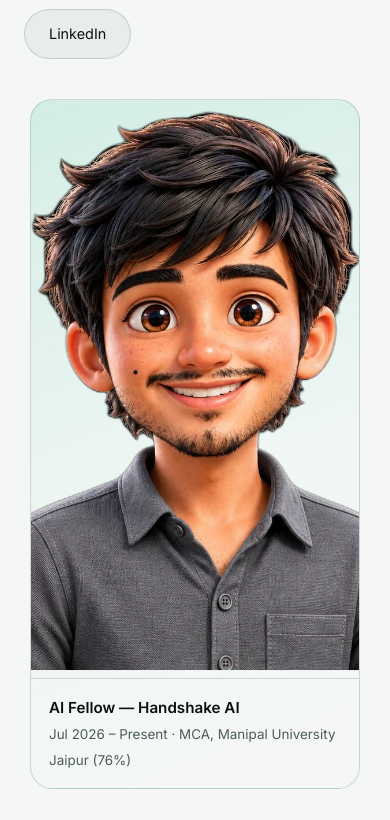
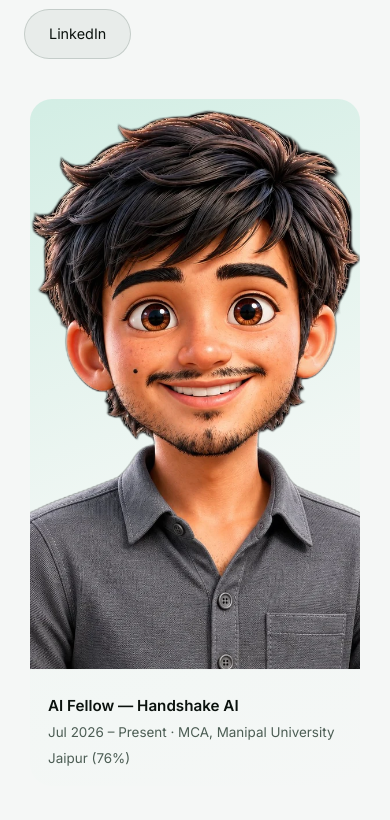
Before and after one commit to Manoj-2424150118/Manoj-2424150118.github.io, a plain HTML site: page index.html in a window 390 px wide. Shown: the part 1004-1824 px from the top of the page. Drawn offline with Linux system fonts and the light colour scheme.

Commit message:
style(hero): remove the border around Manoj's portrait
Per Manoj's instruction: drop the 1px border on .portrait-card,
its hover border colour, and the divider line above the facts
strip. The soft gradient card and rounded corners stay.
Stylesheet links gain a ?v=20261111 query so phones fetch the
new CSS immediately instead of serving the cached copy.

```diff
--- a/index.html
+++ b/index.html
@@ -84,7 +84,7 @@
   ]
 }
 </script>
-<link rel="stylesheet" href="styles.css">
+<link rel="stylesheet" href="styles.css?v=20261111">
 </head>
 <body>
 <a class="skip" href="#main">Skip to content</a>
--- a/styles.css
+++ b/styles.css
@@ -85,12 +85,12 @@ a.chip:hover{border-color:var(--accent-2);color:var(--ink);text-decoration:none;
 .btn.primary:hover{box-shadow:0 12px 28px rgba(16,185,129,.28)}
 .btn.small{padding:9px 18px;font-size:.84rem}
 .portrait-wrap{max-width:330px;margin:0 auto;width:100%}
-.portrait-card{position:relative;border-radius:22px;overflow:hidden;border:1px solid var(--line);background:linear-gradient(160deg,rgba(16,185,129,.15),rgba(167,243,208,.06) 55%,transparent);transition:transform .35s,border-color .35s,box-shadow .35s}
-.portrait-card:hover{transform:translateY(-4px);border-color:var(--line-strong);box-shadow:0 24px 48px rgba(0,0,0,.5)}
+.portrait-card{position:relative;border-radius:22px;overflow:hidden;background:linear-gradient(160deg,rgba(16,185,129,.15),rgba(167,243,208,.06) 55%,transparent);transition:transform .35s,box-shadow .35s}
+.portrait-card:hover{transform:translateY(-4px);box-shadow:0 24px 48px rgba(0,0,0,.5)}
 .portrait-card::after{content:"";position:absolute;inset:0;background:linear-gradient(115deg,transparent 30%,rgba(255,255,255,.09) 48%,transparent 62%);transform:translateX(-120%);transition:transform .8s ease;pointer-events:none}
 .portrait-card:hover::after{transform:translateX(120%)}
 .portrait-card img{width:100%;aspect-ratio:4/5;object-fit:cover;object-position:center 18%}
-.portrait-facts{padding:16px 18px;border-top:1px solid var(--line);background:rgba(255,255,255,.02)}
+.portrait-facts{padding:16px 18px;background:rgba(255,255,255,.02)}
 .portrait-facts strong{display:block;font-weight:600;font-size:.95rem}
 .portrait-facts span{color:var(--ink-3);font-size:.84rem}
 .stats{border-top:1px solid var(--line);border-bottom:1px solid var(--line);background:rgba(255,255,255,.015)}
```
Also changed, not shown: 404.html (+1 -1 lines), aegis.html (+1 -1 lines), deceptive-net.html (+1 -1 lines), resume.html (+1 -1 lines).
